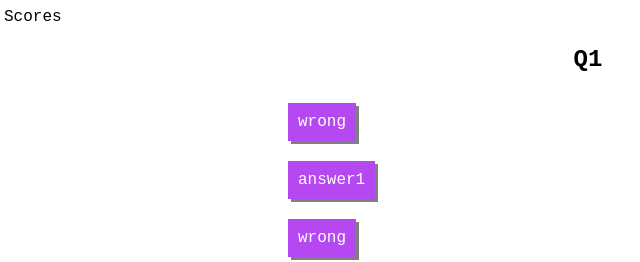
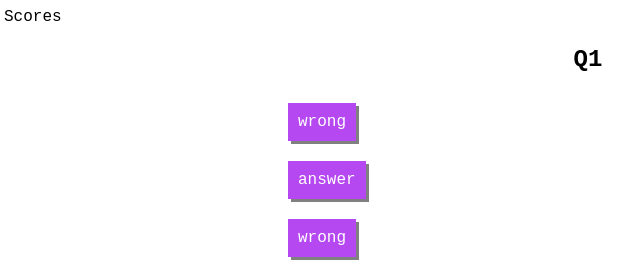
Before and after one commit to MatthewRonaldJohnson/Code-Quiz, a plain HTML site: page index.html in a window 1280 px wide. Both pictures are taken after a click on the button "start". Shown: the top 262 px of the page, 52-692 px from the left. Drawn offline with Linux system fonts and the light colour scheme.

Commit message:
updated CSS

```diff
--- a/assets/script.js
+++ b/assets/script.js
@@ -20,28 +20,53 @@ var emojiBank = ["😷", "😍", "🤑", "🥵", "🤠", "🧐", "🥶", "😎",
 var bank = [
   {
     question: "Q1",
-    answer: "answer1",
-    options: ["answer1", "wrong", "wrong", "wrong"]
+    answer: "answer",
+    options: ["answer", "wrong", "wrong", "wrong"]
   },
   {
     question: "Q2",
-    answer: "answer2",
-    options: ["answer2", "wrong", "wrong", "wrong"]
+    answer: "answer",
+    options: ["answer", "wrong", "wrong", "wrong"]
   },
   {
     question: "Q3",
-    answer: "answer3",
-    options: ["answer3", "wrong", "wrong", "wrong"]
+    answer: "answer",
+    options: ["answer", "wrong", "wrong", "wrong"]
   },
   {
     question: "Q4",
-    answer: "answer4",
-    options: ["answer4", "wrong", "wrong"]
+    answer: "answer",
+    options: ["answer", "wrong", "wrong"]
   },
   {
     question: "Q5",
-    answer: "answer5",
-    options: ["answer5", "wrong", "wrong", "wrong"]
+    answer: "answer",
+    options: ["answer", "wrong", "wrong", "wrong"]
+  },
+  {
+    question: "Q6",
+    answer: "answer",
+    options: ["answer", "wrong", "wrong", "wrong"]
+  },
+  {
+    question: "Q7",
+    answer: "answer",
+    options: ["answer", "wrong", "wrong", "wrong"]
+  },
+  {
+    question: "Q8",
+    answer: "answer",
+    options: ["answer", "wrong", "wrong", "wrong"]
+  },
+  {
+    question: "Q9",
+    answer: "answer",
+    options: ["answer", "wrong", "wrong"]
+  },
+  {
+    question: "Q10",
+    answer: "answer",
+    options: ["answer", "wrong", "wrong", "wrong"]
   }
 ]
 
@@ -164,9 +189,10 @@ function showHighScores(burrito) {
     placeholder.textContent = i.initials + " " + i.score;
     $leaderBoard.appendChild(placeholder);
   })
-  $welcomeCard.style.display = "none";
+  $welcomeCard.style.display = "none"; //hides all other displays as you can reach high scores screen from anywhere
   $resultsCard.style.display = "none";
   $questionCard.style.display = "none";
+  removeChildren($optionsList); //clears out options list in case you opened high scores during a question
   clearInterval(clock);
   $highScoreCard.style.display = "block";
   document.getElementById("goBack-button").addEventListener("click", welcomeScreen);
@@ -187,12 +213,14 @@ function resetScores(){
     localStorage.setItem("highScoresArray", JSON.stringify(highScores));
 }
 
+//function gotten from JavaScript Tutorial page linked in resources
 function removeChildren(parent){
   while(parent.firstChild){
     parent.removeChild(parent.firstChild);
   }
 }
 
+//function taken from stackoverflow page linked in resources
 function shuffle(array) {
   var currentIndex = array.length, temporaryValue, randomIndex;
 
--- a/assets/style.css
+++ b/assets/style.css
@@ -7,21 +7,22 @@
     justify-content: space-between;
 }
 
-#welcomeCard {
+#highScoreLink:hover {
+    cursor: pointer;
+}
+
+.card {
     width: 700px;
     text-align: center;
     margin: 0 auto;
 }
 
+.hidden {
+    display: none;
+}
+
 #welcomeCard #start-button:hover{
     cursor: pointer;
-}
-
-#questionCard, #resultsCard, #highScoreCard {
-    display: none;
-    width: 700px;
-    text-align: center;
-    margin: 0 auto;
 }
 
 #options, #leaderBoard {
@@ -42,6 +43,7 @@
     padding: 10px;
     color: white;
     box-shadow: 3px 3px grey;
+    list-style: none;
 }
 
 #options > li:hover {
@@ -52,3 +54,13 @@
 #options > li:active {
     transform: translateY(4px);
 }
+
+button:hover {
+    cursor: pointer;
+}
+
+@media screen and (max-width: 768px){
+    .card {
+        width: 100%;
+    }
+}
--- a/index.html
+++ b/index.html
@@ -13,21 +13,19 @@
         <div id="timer">Timer: 100</div>
     </div>
 
-    <div id="welcomeCard"> <!-- shown on load, hidden as we start the quiz -->
+    <div id="welcomeCard" class="card"> <!-- shown on load, hidden as we start the quiz -->
         <h1>Code Quiz</h1>
         <p>Hit the start button to begin the quiz. You will have 100 seconds to answer 10 questions. For each missed question 5 seconds will be subtracted from your time. Once you've answered all the questions or the timer runs out you can save your score.</p>
         <button id="start-button">start</button>
     </div>
 
-    <div id="questionCard"> <!-- hidden until called for  -->
+    <div id="questionCard" class="card hidden"> <!-- hidden until called for  -->
         <h2>Question</h2>
-        <ul id="options">
-        </ul>
-        <h4 id="prevResult">
-        </h4>
+        <ul id="options"></ul>
+        <h4 id="prevResult"></h4>
     </div>
 
-    <div id="resultsCard">
+    <div id="resultsCard" class="card hidden">
         <h2>Finished!</h2>
         <p id="resultsDesc"></p>
         <p>Enter your initials to save your high scores (3 char limit)</p>
@@ -35,7 +33,7 @@
         <button id="submit-button">Submit</button>
     </div>
 
-    <div id="highScoreCard">
+    <div id="highScoreCard" class="card hidden">
         <h2>High Scores</h2>
         <ol id="leaderBoard"></ol>
         <button id="goBack-button">Go Back</button>
```
Also changed, not shown: 1 other file.
